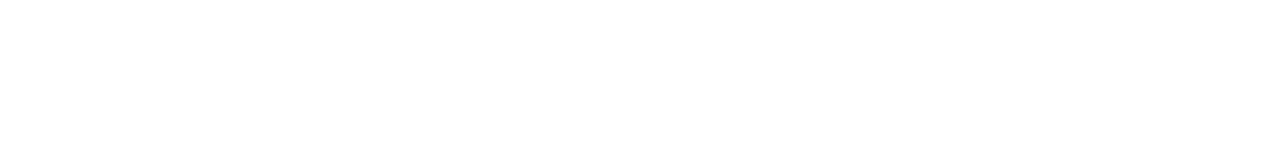
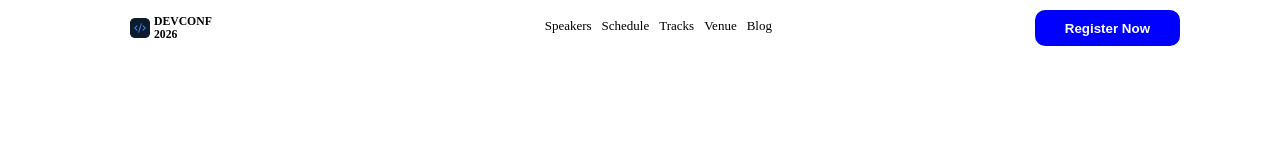
Before and after one commit to ahnaf0098/ASSIGNMENT_1_AHNAF, a plain HTML site: page index.html in a window 1280 px wide. Drawn offline with Linux system fonts and the light colour scheme.

Commit message:
navigation bar done 1

```diff
--- a/index.html
+++ b/index.html
@@ -7,6 +7,26 @@
     <link rel="stylesheet" href="./style.css">
 </head>
 <body>
+    <header >
+        <nav>
+        <div class="logoone">
+            <img src="./Container.png">
+        <h3>DEVCONF<span>2026</span></h3>
+        </div>
+        <ul class="hello1">
+            <li><a href="www.speaker.com">Speakers</a></li>
+            <li><a href="www.shedule.com">Schedule</a></li>
+            <li><a href="www.tracks.com">Tracks</a></li>
+            <li><a href="www.venue.com">Venue</a></li>
+            <li><a href="www.blog.com">Blog</a></li>
+        </ul>
+        <button><h4 class="hello2">Register  Now</h4></button>
+        </nav>
 
+
+
+
+
+    </header>
 </body>
 </html>
--- a/style.css
+++ b/style.css
@@ -1,3 +1,57 @@
-p{
-    color: red;
+.logoone{
+display: flex;
+align-items: center;
+gap: 10px;
+margin: 0px 120px;
+font-size: 10px;
+padding: 0px 10px ;
+gap: 4px;
 }
+.logoone img{
+
+    width: 20px;
+    gap: 2px;
+}
+.logoone span{
+    display: block;
+}
+nav{
+    display: flex;
+    justify-content: space-between;
+
+}
+.hello1{
+    display: flex;
+    list-style: none;
+    gap: 10px;
+
+}
+.hello1 a{
+    text-decoration: none;
+    color: black;
+    font-size: 13px;
+}
+nav button{
+    background-color: blue;
+    color: white;
+    border: none;
+    border-radius: 10px;
+    cursor: pointer;
+    padding: 10px 30px ;
+    margin: 10px 100px;
+    height: 36px;
+
+
+}
+.hello2{
+    margin: auto;
+}
+body{
+
+    margin: 0px;
+
+
+}
+header{
+    background-color:#ffffff;
+}
```
Also changed, not shown: Container.png (added).
